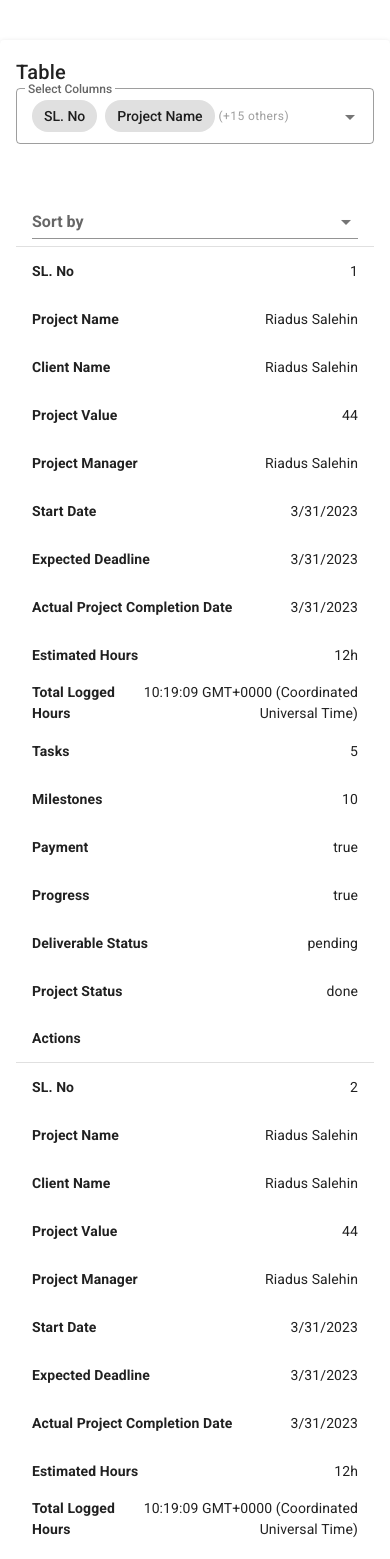
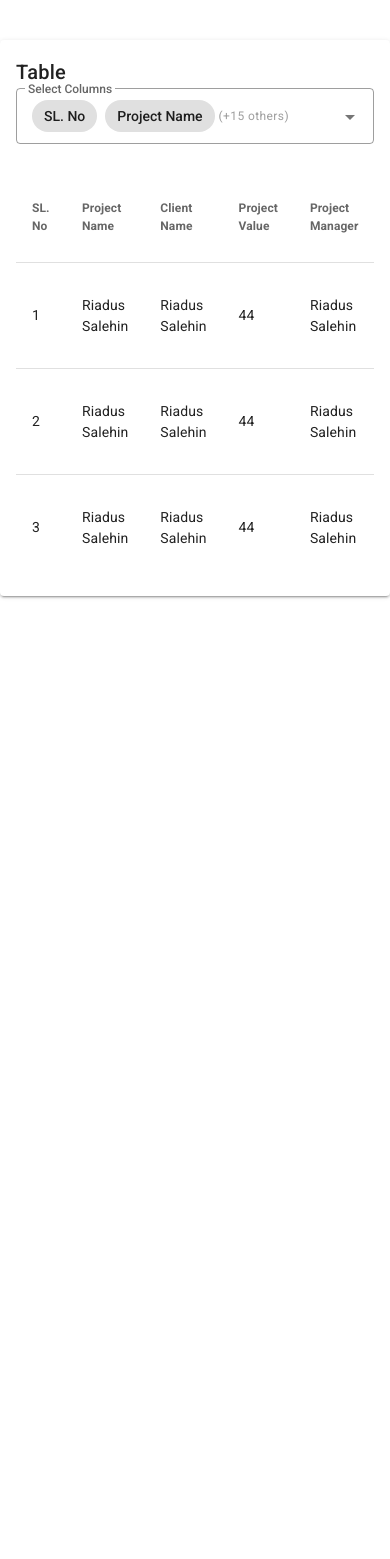
Before and after one commit to tapashpaulseopage1/erp_vue, a Vue app: page /data_table in a window 390 px wide. Shown: the top 1559 px of the page. After the commit the page ends 844 px from the top, so only its background shows below. Built offline with nearby package versions, Linux system fonts and the light colour scheme.

Commit message:
add dragable and filter for shorting colume

```diff
--- a/src/router/index.js
+++ b/src/router/index.js
@@ -16,12 +16,6 @@ const routes = [
     component: () =>
       import(/* webpackChunkName: "datatable" */ "../views/DataTable.vue"),
   },
-  {
-    path: "/data_table2",
-    name: "datatable2",
-    component: () =>
-      import(/* webpackChunkName: "datatable" */ "../views/DataTable2.vue"),
-  },
 ];
 
 const router = new VueRouter({
--- a/src/views/DataTable.vue
+++ b/src/views/DataTable.vue
@@ -26,15 +26,21 @@
             </v-select>
           </div>
         </v-card-title>
+
         <v-card-text>
           <v-data-table
             :headers="showHeaders"
             :items="desserts"
-            sort-by="calories"
             hide-default-footer
             v-sortable-table="{ onEnd: sortTheHeadersAndUpdateTheKey }"
             :key="anIncreasingNumber"
+            class="content1"
+            mobile-breakpoint="0"
           >
+            <template v-slot:item.actions="{ item }">
+              <v-icon small class="mr-2"> mdi-pencil </v-icon>
+              <v-icon small> mdi-delete </v-icon>
+            </template>
           </v-data-table>
         </v-card-text>
       </v-card>
@@ -91,7 +97,7 @@ export default {
       { text: "Progress", value: "Progress" },
       { text: "Deliverable Status", value: "DeliverableStatus" },
       { text: "Project Status", value: "ProjectStatus" },
-      { text: "Actions", value: "action" },
+      { text: "Actions", value: "actions", sortable: false },
     ],
     desserts: [],
     selectedHeaders: [],
@@ -203,3 +209,15 @@ export default {
   },
 };
 </script>
+
+<style>
+.v-data-table > .v-data-table__wrapper .v-data-table__mobile-table-row {
+  overflow: scroll;
+}
+
+@media screen and (max-width: 400px) {
+  .v-data-table > .v-data-table__wrapper .v-data-table__mobile-table-row {
+    overflow: scroll;
+  }
+}
+</style>
--- a/src/views/DataTable2.vue
+++ /dev/null
@@ -1,216 +0,0 @@
-<template>
-  <div id="app">
-    <v-app id="inspire">
-      <v-data-table
-        :headers="headers"
-        :items="desserts"
-        sort-by="calories"
-        hide-default-footer
-        v-sortable-table="{ onEnd: sortTheHeadersAndUpdateTheKey }"
-        :key="anIncreasingNumber"
-      >
-      </v-data-table>
-    </v-app>
-  </div>
-</template>
-
-<script>
-import { Sortable } from "sortablejs";
-
-function watchClass(targetNode, classToWatch) {
-  let lastClassState = targetNode.classList.contains(classToWatch);
-  const observer = new MutationObserver((mutationsList) => {
-    for (let i = 0; i < mutationsList.length; i++) {
-      const mutation = mutationsList[i];
-      if (
-        mutation.type === "attributes" &&
-        mutation.attributeName === "class"
-      ) {
-        const currentClassState =
-          mutation.target.classList.contains(classToWatch);
-        if (lastClassState !== currentClassState) {
-          lastClassState = currentClassState;
-          if (!currentClassState) {
-            mutation.target.classList.add("sortHandle");
-          }
-        }
-      }
-    }
-  });
-  observer.observe(targetNode, { attributes: true });
-}
-
-export default {
-  data: () => ({
-    anIncreasingNumber: 1,
-    dialog: false,
-    headers: [
-      { text: "SL. No", value: "id" },
-      { text: "Project Name", value: "ProjectName" },
-      { text: "Client Name", value: "ClientName" },
-      { text: "Project Value", value: "ProjectValue" },
-      { text: " Project Manager", value: "ProjectManager" },
-      { text: "Start Date", value: "StartDate" },
-      { text: "Expected Deadline", value: "ExpectedDeadline" },
-      {
-        text: "Actual Project Completion Date",
-        value: "ProjectCompletionDate",
-      },
-      { text: " Estimated Hours", value: "EstimatedHours" },
-      { text: "Total Logged Hours", value: "TotalLoggedHours" },
-      { text: "Tasks", value: "Tasks" },
-      { text: "Milestones", value: "Milestones" },
-      { text: "Payment", value: "Payment" },
-      { text: "Progress", value: "Progress" },
-      { text: "Deliverable Status", value: "DeliverableStatus" },
-      { text: "Project Status", value: "ProjectStatus" },
-      { text: "Actions", value: "action" },
-    ],
-    desserts: [],
-    // editedIndex: -1,
-    // editedItem: { name: "", calories: 0, fat: 0, carbs: 0, protein: 0 },
-    // defaultItem: { name: "", calories: 0, fat: 0, carbs: 0, protein: 0 },
-  }),
-
-  //   computed: {
-  //     formTitle() {
-  //       return this.editedIndex === -1 ? "New Item" : "Edit Item";
-  //     },
-  //   },
-
-  //   watch: {
-  //     dialog(val) {
-  //       val || this.close();
-  //     },
-  //   },
-
-  created() {
-    this.initialize();
-  },
-
-  methods: {
-    initialize() {
-      this.desserts = [
-        {
-          id: 1,
-          ProjectName: "Riadus Salehin",
-          ClientName: "Riadus Salehin",
-          ProjectValue: "44",
-          ProjectManager: "Riadus Salehin",
-          StartDate: new Date().toLocaleDateString(),
-          ExpectedDeadline: new Date().toLocaleDateString(),
-          ProjectCompletionDate: new Date().toLocaleDateString(),
-          EstimatedHours: "12h",
-          TotalLoggedHours: new Date().toTimeString(),
-          Tasks: 5,
-          Milestones: 10,
-          Payment: true,
-          Progress: true,
-          DeliverableStatus: "pending",
-          ProjectStatus: "done",
-        },
-        {
-          id: 2,
-          ProjectName: "Riadus Salehin",
-          ClientName: "Riadus Salehin",
-          ProjectValue: "44",
-          ProjectManager: "Riadus Salehin",
-          StartDate: new Date().toLocaleDateString(),
-          ExpectedDeadline: new Date().toLocaleDateString(),
-          ProjectCompletionDate: new Date().toLocaleDateString(),
-          EstimatedHours: "12h",
-          TotalLoggedHours: new Date().toTimeString(),
-          Tasks: 5,
-          Milestones: 10,
-          Payment: true,
-          Progress: true,
-          DeliverableStatus: "pending",
-          ProjectStatus: "done",
-        },
-        {
-          id: 3,
-          ProjectName: "Riadus Salehin",
-          ClientName: "Riadus Salehin",
-          ProjectValue: "44",
-          ProjectManager: "Riadus Salehin",
-          StartDate: new Date().toLocaleDateString(),
-          ExpectedDeadline: new Date().toLocaleDateString(),
-          ProjectCompletionDate: "02/04/2023",
-          EstimatedHours: "12h",
-          TotalLoggedHours: new Date().toTimeString(),
-          Tasks: 5,
-          Milestones: 10,
-          Payment: true,
-          Progress: true,
-          DeliverableStatus: "pending",
-          ProjectStatus: "done",
-        },
-      ];
-    },
-
-    // editItem(item) {
-    //   this.editedIndex = this.desserts.indexOf(item);
-    //   this.editedItem = Object.assign({}, item);
-    //   this.dialog = true;
-    // },
-
-    // deleteItem(item) {
-    //   const index = this.desserts.indexOf(item);
-    //   this.desserts.splice(index, 1);
-    // },
-
-    // close() {
-    //   this.dialog = false;
-    //   setTimeout(() => {
-    //     this.editedItem = Object.assign({}, this.defaultItem);
-    //     this.editedIndex = -1;
-    //   }, 300);
-    // },
-
-    // save() {
-    //   if (this.editedIndex > -1) {
-    //     Object.assign(this.desserts[this.editedIndex], this.editedItem);
-    //   } else {
-    //     this.desserts.push(this.editedItem);
-    //   }
-    //   this.close();
-    // },
-    sortTheHeadersAndUpdateTheKey(evt) {
-      const headersTmp = this.headers;
-      const oldIndex = evt.oldIndex;
-      const newIndex = evt.newIndex;
-      if (newIndex >= headersTmp.length) {
-        let k = newIndex - headersTmp.length + 1;
-        while (k--) {
-          headersTmp.push(undefined);
-        }
-      }
-      headersTmp.splice(newIndex, 0, headersTmp.splice(oldIndex, 1)[0]);
-      this.table = headersTmp;
-      this.anIncreasingNumber += 1;
-    },
-  },
-  directives: {
-    "sortable-table": {
-      inserted: (el, binding) => {
-        el.querySelectorAll("th").forEach((draggableEl) => {
-          watchClass(draggableEl, "sortHandle");
-          draggableEl.classList.add("sortHandle");
-        });
-        Sortable.create(
-          el.querySelector("tr"),
-          binding.value ? { ...binding.value, handle: ".sortHandle" } : {}
-        );
-      },
-    },
-  },
-};
-</script>
-
-<style scoped>
-.myCheckBox .v-icon {
-  opacity: 0.6 !important;
-  font-size: 24px !important;
-  transform: none !important;
-}
-</style>
```
